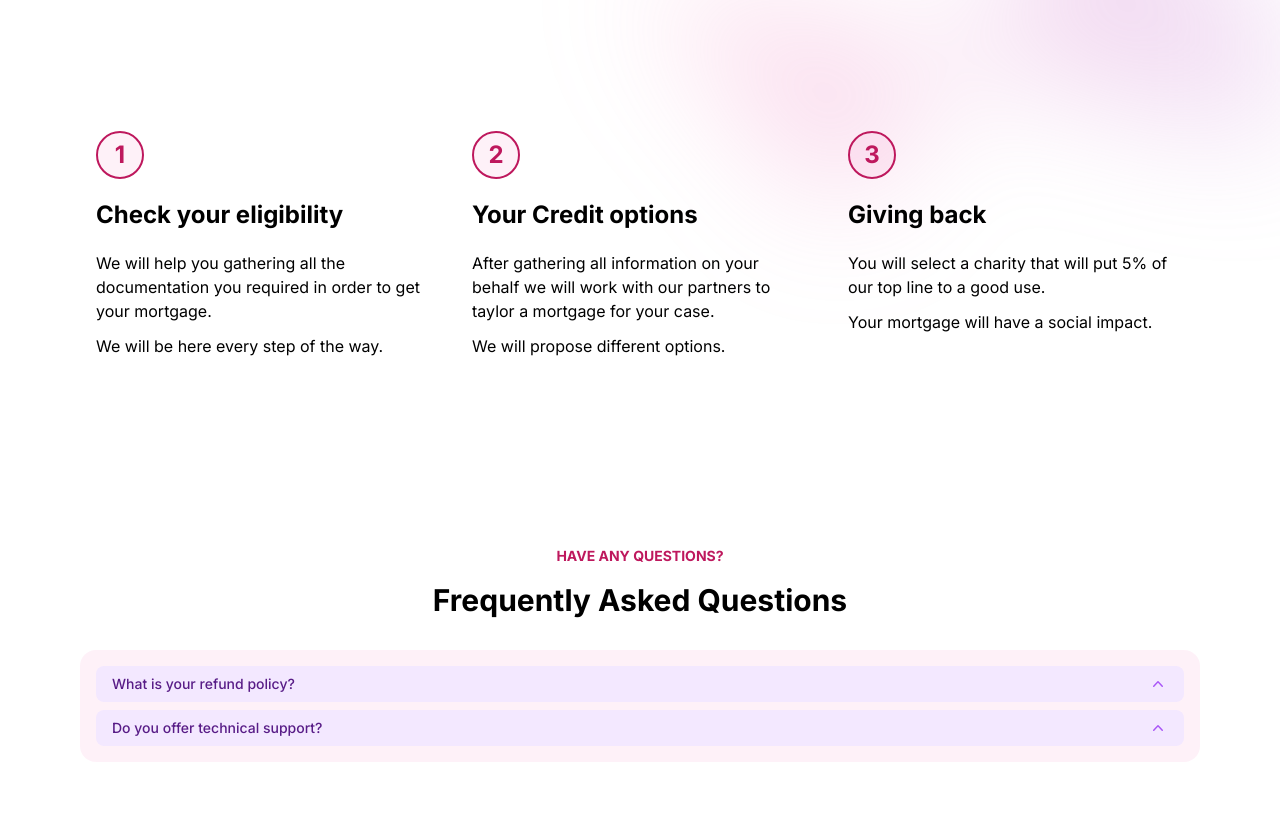
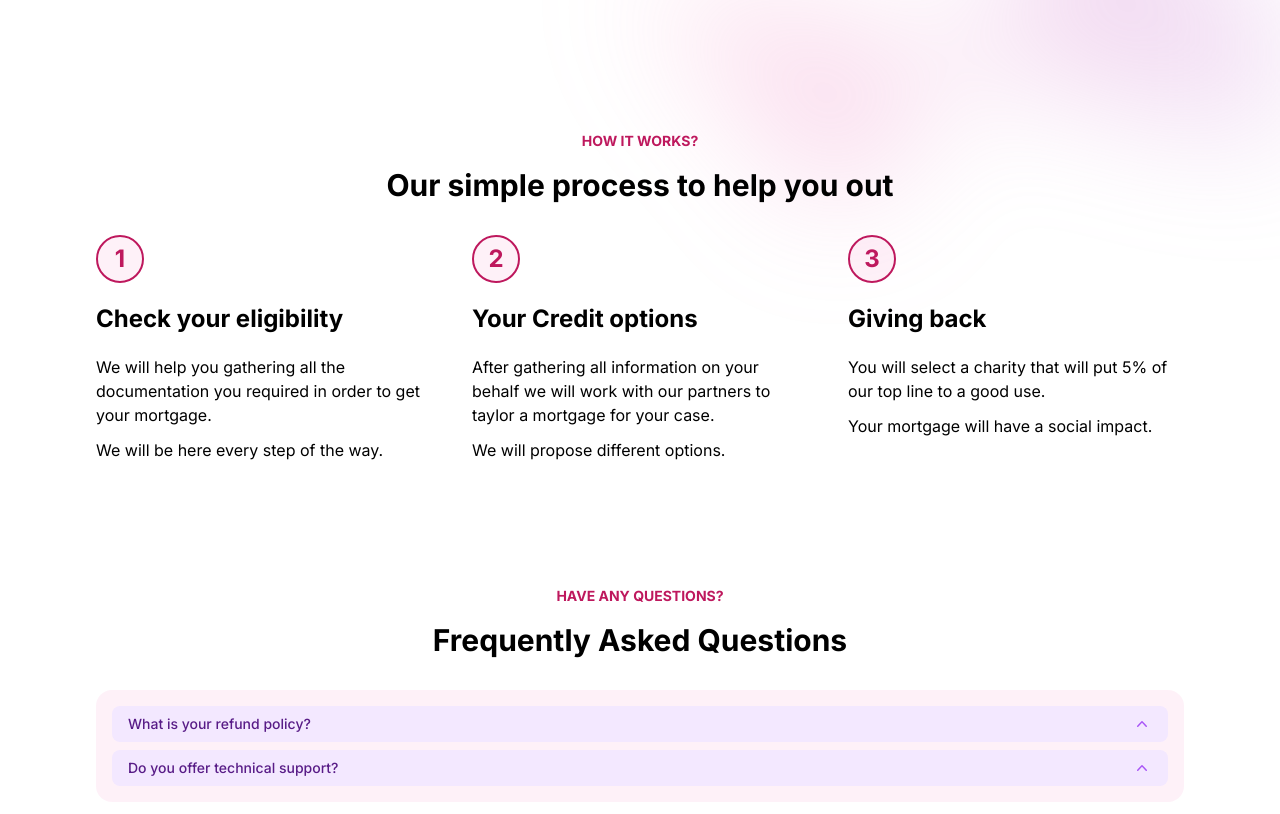
Before and after one commit to tiagofsanchez/credere, a Next.js app: page / in a window 1280 px wide. Shown: the part 660-1474 px from the top of the page. Before the commit the page ends 1422 px from the top, so only its background shows below. Built offline with nearby package versions, Linux system fonts and the light colour scheme.

Commit message:
Footer: adding footer component

```diff
--- a/components/pages/HomePageFaq.js
+++ b/components/pages/HomePageFaq.js
@@ -3,7 +3,7 @@ import { ChevronUpIcon } from "@heroicons/react/20/solid";
 
 const HomePageFaq = () => {
   return (
-    <div className="w-full px-4 pt-16 max-w-6xl mx-auto">
+    <div className="w-full px-8 max-w-6xl mx-auto">
       <div className="mx-auto text-center grid gap-4 mb-8">
         <span className="uppercase text-pink-700 text-sm font-bold ">
           Have any questions?
--- a/components/pages/HomePageHow.js
+++ b/components/pages/HomePageHow.js
@@ -3,6 +3,14 @@ import Step from "../shared/Step";
 const HomePageHow = () => {
   return (
     <section className="mx-auto max-w-6xl px-8">
+      <div className="mx-auto text-center grid gap-4 mb-8">
+        <span className="uppercase text-pink-700 text-sm font-bold ">
+          How it works?
+        </span>
+        <h2 className="text-3xl text-center font-bold">
+          Our simple process to help you out
+        </h2>
+      </div>
       <div className=" grid md:grid-cols-3 gap-10 grid-cols-1">
         <div>
           <Step>1</Step>
--- /dev/null
+++ b/components/shared/Footer.js
@@ -0,0 +1,5 @@
+const Footer = () => {
+  return <div className="bg-gray-100 h-96"></div>;
+};
+
+export default Footer;
--- a/pages/index.js
+++ b/pages/index.js
@@ -2,6 +2,7 @@ import Head from "next/head";
 import HomePageFaq from "../components/pages/HomePageFaq";
 import HomePageHero from "../components/pages/HomePageHero";
 import HomePageHow from "../components/pages/HomePageHow";
+import Footer from "../components/shared/Footer";
 import Header from "../components/shared/Header";
 
 export default function Home() {
@@ -22,6 +23,7 @@ export default function Home() {
           <HomePageHero />
           <HomePageHow />
           <HomePageFaq />
+          <Footer />
         </div>
       </main>
     </>
```
